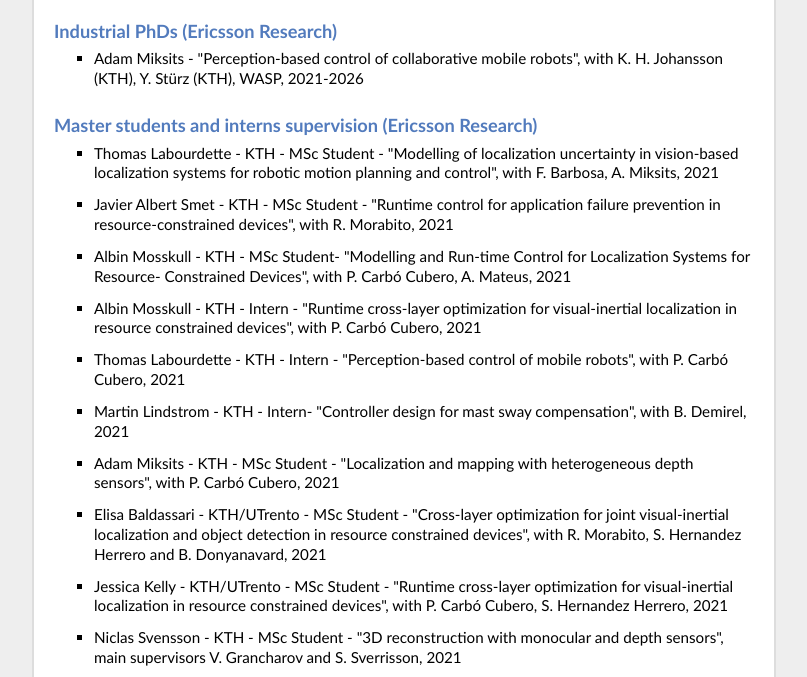
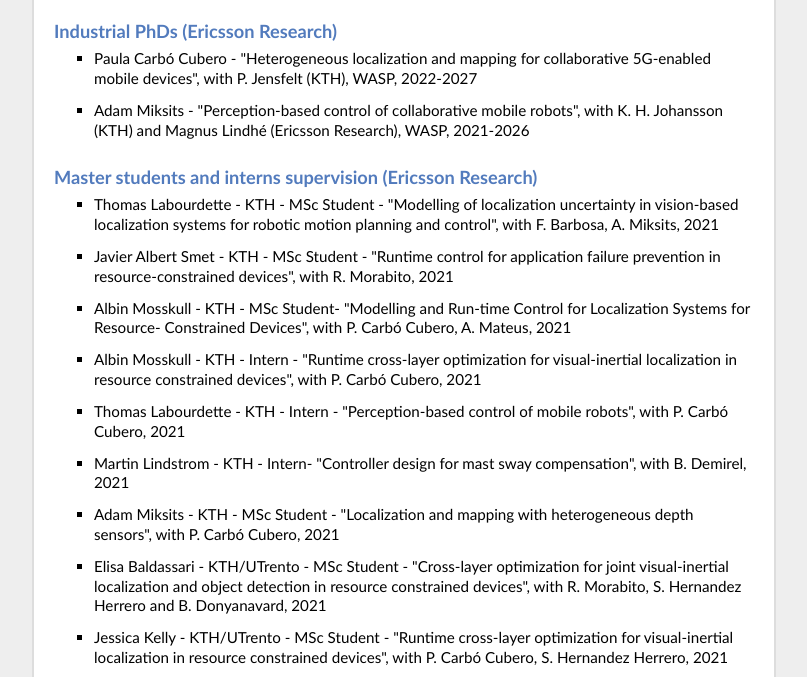
Before and after one commit to araujokth/araujokth.github.io, a plain HTML site: page activities.html in a window 1280 px wide. Shown: the part 85-762 px from the top of the page, without its empty margins (236-1043 px from the left). Drawn offline with Linux system fonts and the light colour scheme.

Commit message:
Update activities.html

```diff
--- a/activities.html
+++ b/activities.html
@@ -32,7 +32,10 @@ ga('send', 'pageview');
 </div>
 <h2> Industrial PhDs (Ericsson Research)</h2>
 <ul>
-<li><p> Adam Miksits - "Perception-based control of collaborative mobile robots", with K. H. Johansson (KTH), Y. Stürz (KTH), WASP, 2021-2026 </p>
+<li><p> Paula Carbó Cubero - "Heterogeneous localization and mapping for collaborative 5G-enabled mobile devices", with P. Jensfelt (KTH), WASP, 2022-2027 </p>
+</li>
+</ul><ul>
+<li><p> Adam Miksits - "Perception-based control of collaborative mobile robots", with K. H. Johansson (KTH) and Magnus Lindhé (Ericsson Research), WASP, 2021-2026 </p>
 </li>
 </ul>
 <h2>Master students and interns supervision (Ericsson Research)</h2>
```
